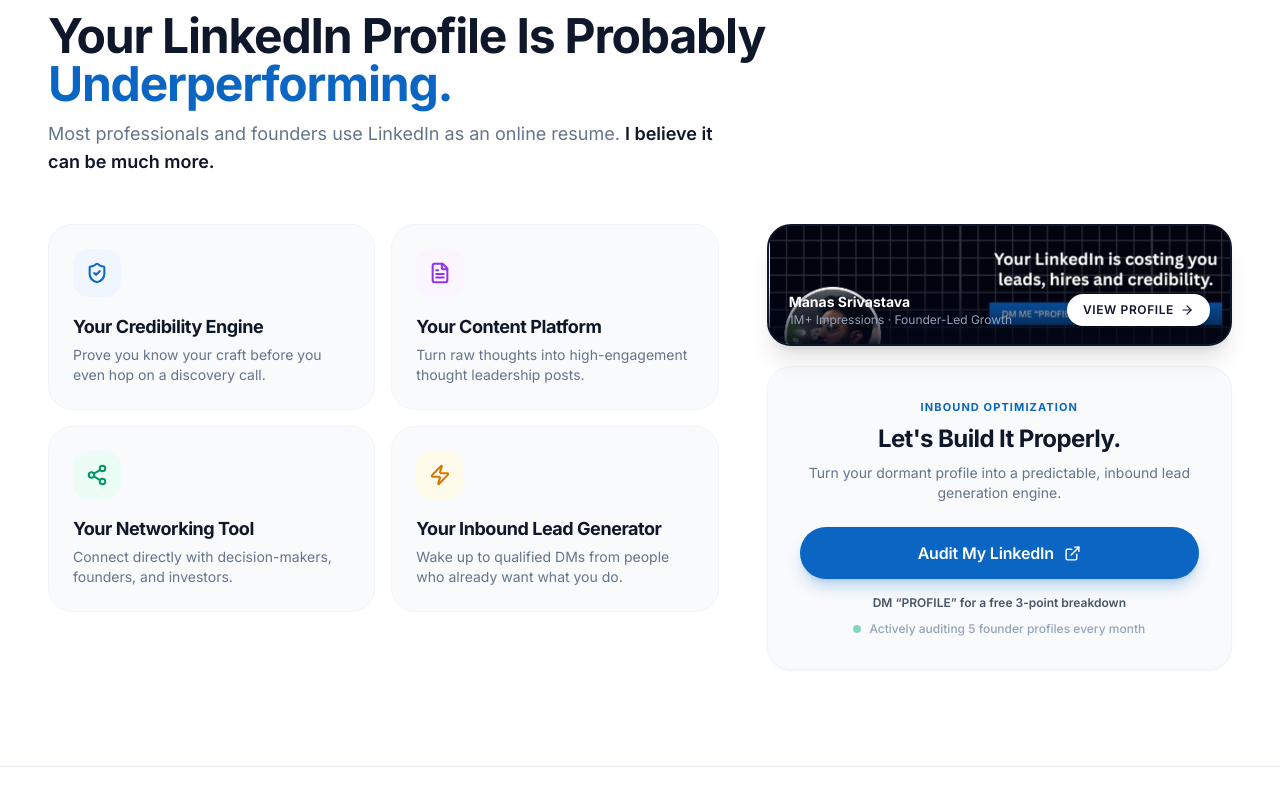
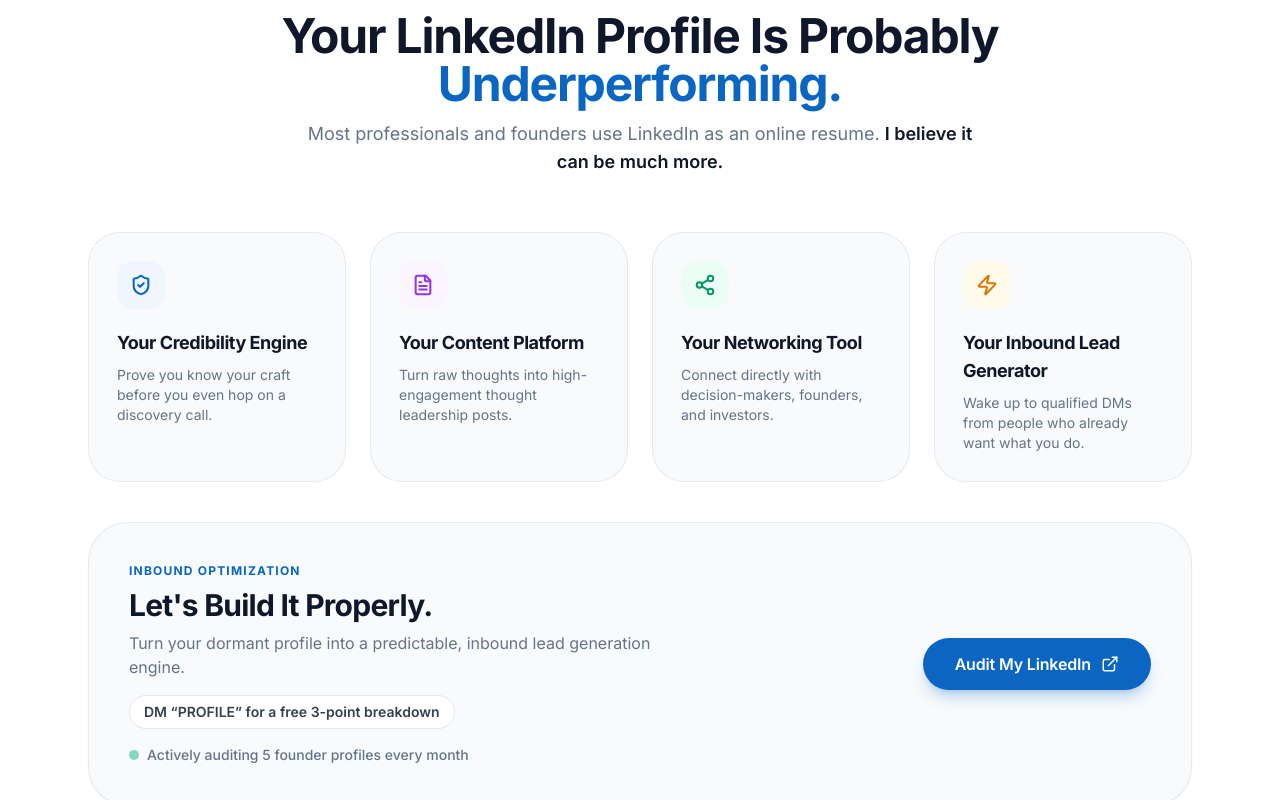
Before and after one commit to AryanSri-235/manaspf, a Next.js app: page / in a window 1280 px wide. Shown: the part 4100-4900 px from the top of the page. Built offline with nearby package versions, Linux system fonts and the light colour scheme.

Commit message:
fix(linkedin): remove view profile banner and restructure into balanced 4-pillar grid with wide CTA card

```diff
--- a/src/components/LinkedInBrandingSection.tsx
+++ b/src/components/LinkedInBrandingSection.tsx
@@ -1,7 +1,7 @@
 "use client";
 
 import React from "react";
-import { ArrowRight, ExternalLink, ShieldCheck, FileText, Share2, Zap } from "lucide-react";
+import { ExternalLink, ShieldCheck, FileText, Share2, Zap } from "lucide-react";
 import { portfolioConfig } from "@/data/portfolioData";
 import { ScrollReveal, StaggerContainer, StaggerItem } from "@/components/ScrollReveal";
 
@@ -34,31 +34,28 @@
       id="linkedin"
       className="min-h-screen flex flex-col justify-center py-16 lg:py-24 bg-white border-b border-slate-200/80 section-overflow-guard"
     >
-      <div className="container mx-auto px-6 sm:px-8 lg:px-12 max-w-7xl w-full my-auto">
+      <div className="container mx-auto px-6 max-w-6xl w-full my-auto">
         {/* Section Header */}
         <ScrollReveal>
-          <div className="max-w-3xl mb-12">
+          <div className="text-center max-w-3xl mx-auto mb-12 lg:mb-14">
             <div className="inline-block px-3.5 py-1 rounded-full bg-blue-50 text-primary text-xs font-bold uppercase tracking-widest mb-3 shadow-2xs">
               LinkedIn Personal Branding
             </div>
-            <h2 className="text-3xl sm:text-4xl md:text-5xl lg:text-5xl font-bold text-slate-900 tracking-tight mb-3 leading-tight">
+            <h2 className="text-3xl sm:text-4xl md:text-5xl font-bold text-slate-900 tracking-tight mb-3 leading-tight">
               Your LinkedIn Profile Is Probably{" "}
               <span className="text-primary">Underperforming.</span>
             </h2>
-            <p className="text-base sm:text-lg text-slate-500 font-normal leading-relaxed max-w-2xl">
+            <p className="text-base sm:text-lg text-slate-500 font-normal leading-relaxed max-w-2xl mx-auto">
               Most professionals and founders use LinkedIn as an online resume.{" "}
               <strong className="text-slate-900 font-semibold">I believe it can be much more.</strong>
             </p>
           </div>
         </ScrollReveal>
 
-        {/* 2-Column Main Layout */}
-        <div className="grid grid-cols-1 lg:grid-cols-12 gap-8 lg:gap-12 items-stretch">
-          {/* Left Column (7 cols): 2x2 Pillars Grid */}
-          <div className="lg:col-span-7 flex flex-col justify-between">
+        {/* 4 Pillars Grid */}
         <StaggerContainer
           staggerDelay={0.08}
-              className="grid grid-cols-1 sm:grid-cols-2 gap-4 w-full"
+          className="grid grid-cols-1 sm:grid-cols-2 lg:grid-cols-4 gap-6 mb-8 lg:mb-10"
         >
           {pillars.map((item, idx) => {
             const Icon = item.icon;
@@ -72,12 +69,14 @@
 
             return (
               <StaggerItem key={idx}>
-                    <div className="p-6 rounded-3xl bg-slate-50 border border-slate-100 shadow-2xs hover:shadow-md hover:border-blue-100 transition-all flex flex-col justify-between group h-full">
-                      <div className={`w-12 h-12 rounded-2xl ${badge.bg} ${badge.text} shadow-2xs flex items-center justify-center mb-4 group-hover:scale-110 transition-transform`}>
+                <div className="p-6 sm:p-7 rounded-[2rem] bg-slate-50 border border-slate-200/80 shadow-2xs hover:shadow-md hover:border-blue-200 hover:-translate-y-1 transition-all duration-300 flex flex-col justify-between group h-full">
+                  <div>
+                    <div
+                      className={`w-12 h-12 rounded-2xl ${badge.bg} ${badge.text} shadow-2xs flex items-center justify-center mb-5 group-hover:scale-110 transition-transform`}
+                    >
                       <Icon size={22} strokeWidth={2.2} />
                     </div>
-                      <div>
-                        <h3 className="text-base sm:text-lg font-bold text-slate-900 mb-1 leading-snug tracking-tight">
+                    <h3 className="text-base sm:text-lg font-bold text-slate-900 mb-2 leading-snug tracking-tight">
                       {item.title}
                     </h3>
                     <p className="text-xs sm:text-sm text-slate-500 font-normal leading-relaxed">
@@ -89,69 +88,43 @@
             );
           })}
         </StaggerContainer>
+
+        {/* Inbound Optimization Wide Card */}
+        <ScrollReveal duration={0.65} delay={0.1} yOffset={20}>
+          <div className="w-full p-8 sm:p-10 rounded-[2.5rem] bg-slate-50 border border-slate-200/80 shadow-sm flex flex-col lg:flex-row items-center justify-between gap-8">
+            <div className="text-left max-w-xl">
+              <span className="text-xs font-bold uppercase tracking-widest text-primary mb-2 block">
+                Inbound Optimization
+              </span>
+              <h3 className="text-2xl sm:text-3xl font-bold text-slate-900 tracking-tight mb-2">
+                Let&apos;s Build It Properly.
+              </h3>
+              <p className="text-sm sm:text-base text-slate-500 font-normal leading-relaxed mb-4">
+                Turn your dormant profile into a predictable, inbound lead generation engine.
+              </p>
+              <div className="flex flex-wrap items-center gap-3 sm:gap-4 text-xs sm:text-sm">
+                <span className="font-semibold text-slate-700 bg-white px-3.5 py-1.5 rounded-full border border-slate-200 shadow-2xs">
+                  DM “PROFILE” for a free 3-point breakdown
+                </span>
+                <div className="flex items-center gap-2 font-medium text-slate-500">
+                  <span className="w-2.5 h-2.5 rounded-full bg-emerald-500 animate-pulse" />
+                  Actively auditing 5 founder profiles every month
+                </div>
+              </div>
             </div>
 
-          {/* Right Column (5 cols): Banner Card + Inbound Optimization Card */}
-          <div className="lg:col-span-5 flex flex-col justify-between gap-5 w-full">
-            {/* Banner Preview Card */}
-            <ScrollReveal duration={0.65} yOffset={20}>
-              <div className="relative w-full rounded-3xl overflow-hidden border-2 border-slate-900 shadow-xl bg-slate-950 group">
-                <img
-                  src="/assets/manas/manas_banner.png"
-                  alt="Manas Srivastava LinkedIn banner"
-                  className="w-full h-auto object-cover transition-transform duration-700 group-hover:scale-105"
-                />
-                <div className="absolute inset-0 bg-gradient-to-t from-slate-950/85 via-transparent to-transparent pointer-events-none" />
-                <div className="absolute bottom-4 left-5 right-5 z-20 flex items-center justify-between">
-                  <div>
-                    <p className="text-white font-bold text-sm">Manas Srivastava</p>
-                    <p className="text-slate-400 text-xs font-normal">
-                      1M+ Impressions · Founder-Led Growth
-                    </p>
-                  </div>
+            <div className="shrink-0 w-full sm:w-auto">
               <a
                 href={portfolioConfig.linkedinUrl}
                 target="_blank"
                 rel="noopener noreferrer"
-                    className="px-4 py-2 rounded-full bg-white text-slate-900 text-xs font-semibold uppercase tracking-wider shadow-md hover:bg-primary hover:text-white transition-all flex items-center gap-1.5 cursor-pointer"
+                className="btn-primary w-full sm:w-auto py-3.5 px-8 text-sm sm:text-base font-semibold shadow-lg shadow-primary/25 inline-flex items-center justify-center gap-2.5 cursor-pointer"
               >
-                    View Profile <ArrowRight size={14} />
+                Audit My LinkedIn <ExternalLink size={18} />
               </a>
             </div>
           </div>
         </ScrollReveal>
-
-            {/* Inbound Optimization Card */}
-            <ScrollReveal duration={0.65} delay={0.1} yOffset={20}>
-              <div className="w-full p-6 lg:p-8 rounded-3xl bg-slate-50 border border-slate-100 shadow-sm flex flex-col justify-center items-center text-center flex-grow">
-                <span className="text-[11px] font-bold uppercase tracking-widest text-primary mb-2">
-                  Inbound Optimization
-                </span>
-                <h4 className="text-xl lg:text-2xl font-bold text-slate-900 mb-2 tracking-tight">
-                  Let&apos;s Build It Properly.
-                </h4>
-                <p className="text-xs sm:text-sm text-slate-500 font-normal mb-6 max-w-sm leading-relaxed">
-                  Turn your dormant profile into a predictable, inbound lead generation engine.
-                </p>
-                <a
-                  href={portfolioConfig.linkedinUrl}
-                  target="_blank"
-                  rel="noopener noreferrer"
-                  className="btn-primary w-full py-3.5 px-8 text-sm sm:text-base font-semibold shadow-lg shadow-primary/25 inline-flex items-center justify-center gap-2.5 cursor-pointer"
-                >
-                  Audit My LinkedIn <ExternalLink size={17} />
-                </a>
-                <p className="text-xs font-semibold text-slate-600 mt-4">
-                  DM “PROFILE” for a free 3-point breakdown
-                </p>
-                <div className="mt-2.5 flex items-center gap-2 text-xs font-medium text-slate-400">
-                  <span className="w-2 h-2 rounded-full bg-emerald-500 animate-pulse" />
-                  Actively auditing 5 founder profiles every month
-                </div>
-              </div>
-            </ScrollReveal>
-          </div>
-        </div>
       </div>
     </section>
   );
```
Lines whose indentation alone changed are shown as unchanged.
